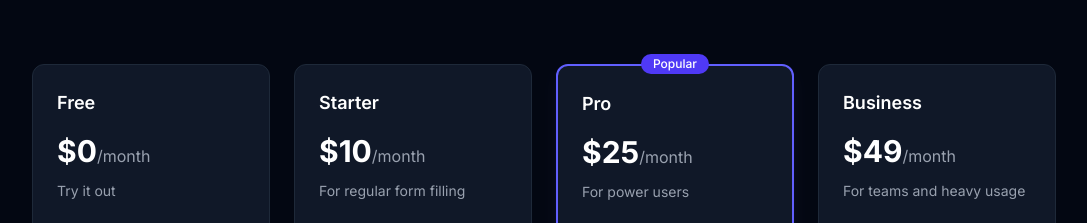
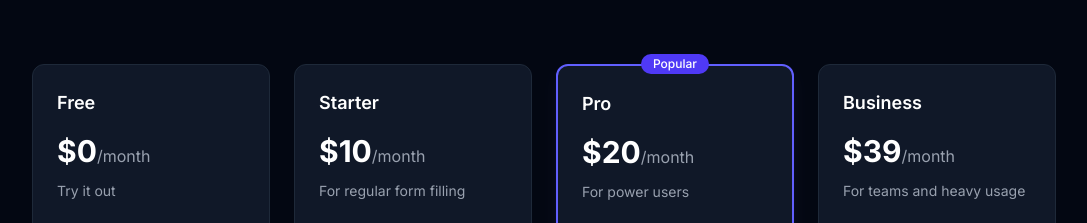
Before and after one commit to bbeforemode-art/fillyfy-form, a Next.js app: page / in a window 1280 px wide. Shown: the part 2064-2287 px from the top of the page, without its empty margins (96-1183 px from the left). Built offline with nearby package versions, Linux system fonts and the light colour scheme.

Commit message:
Update pricing to //

```diff
--- a/src/app/page.tsx
+++ b/src/app/page.tsx
@@ -211,7 +211,7 @@ export default function Home() {
               </div>
               <h3 className="text-lg font-semibold">Pro</h3>
               <div className="mt-4">
-                <span className="text-3xl font-bold">$25</span>
+                <span className="text-3xl font-bold">$20</span>
                 <span className="text-gray-400">/month</span>
               </div>
               <p className="mt-3 text-sm text-gray-400">For power users</p>
@@ -247,7 +247,7 @@ export default function Home() {
             <div className="rounded-xl border border-gray-800 bg-gray-900 p-6">
               <h3 className="text-lg font-semibold">Business</h3>
               <div className="mt-4">
-                <span className="text-3xl font-bold">$49</span>
+                <span className="text-3xl font-bold">$39</span>
                 <span className="text-gray-400">/month</span>
               </div>
               <p className="mt-3 text-sm text-gray-400">For teams and heavy usage</p>
--- a/src/app/terms/page.tsx
+++ b/src/app/terms/page.tsx
@@ -33,8 +33,8 @@ export default function TermsPage() {
             </p>
             <ul className="mt-4 list-disc pl-6 space-y-2">
               <li>Starter: $10/month — 15 forms per month</li>
-              <li>Pro: $25/month — 50 forms per month</li>
-              <li>Business: $49/month — 300 forms per month</li>
+              <li>Pro: $20/month — 50 forms per month</li>
+              <li>Business: $39/month — 300 forms per month</li>
             </ul>
             <p className="mt-3">
               Your subscription renews automatically each month until cancelled. You may cancel your subscription at any time through your account settings.
```
